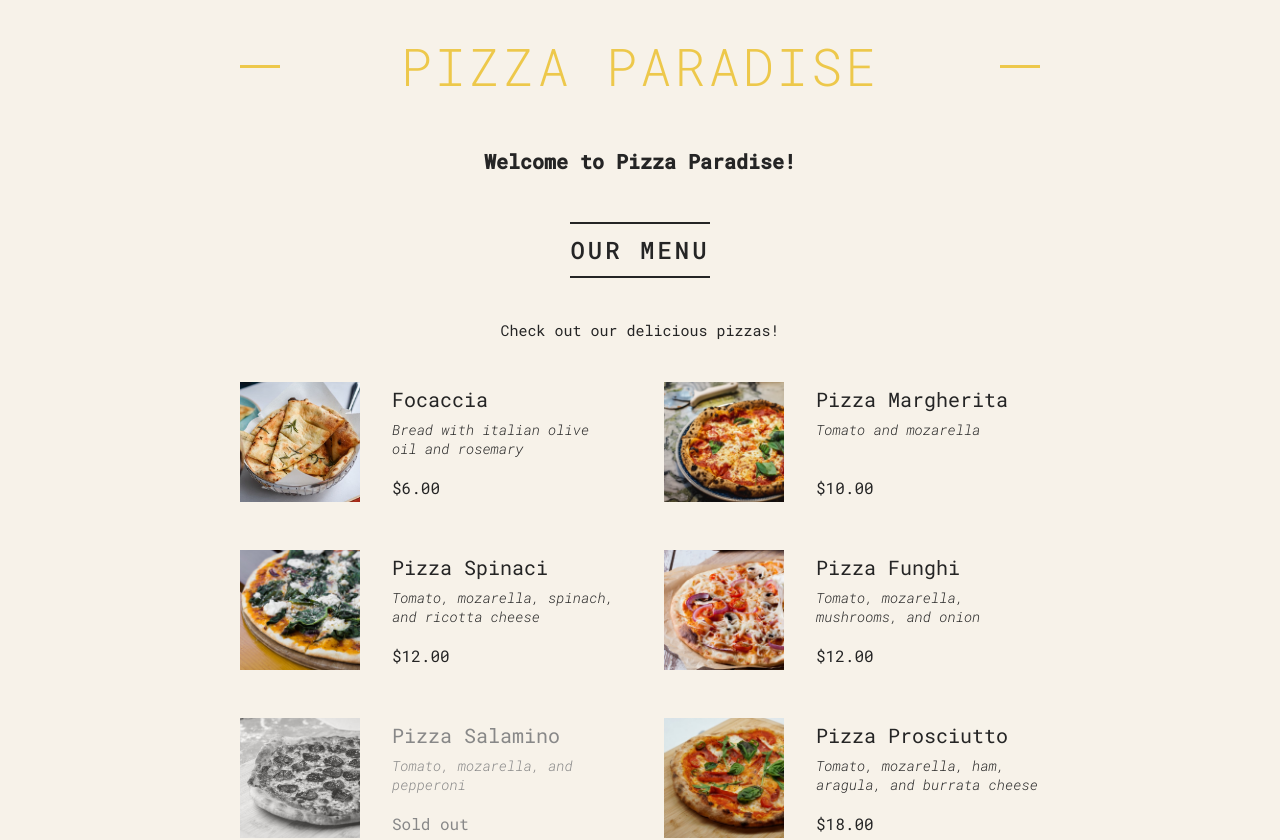
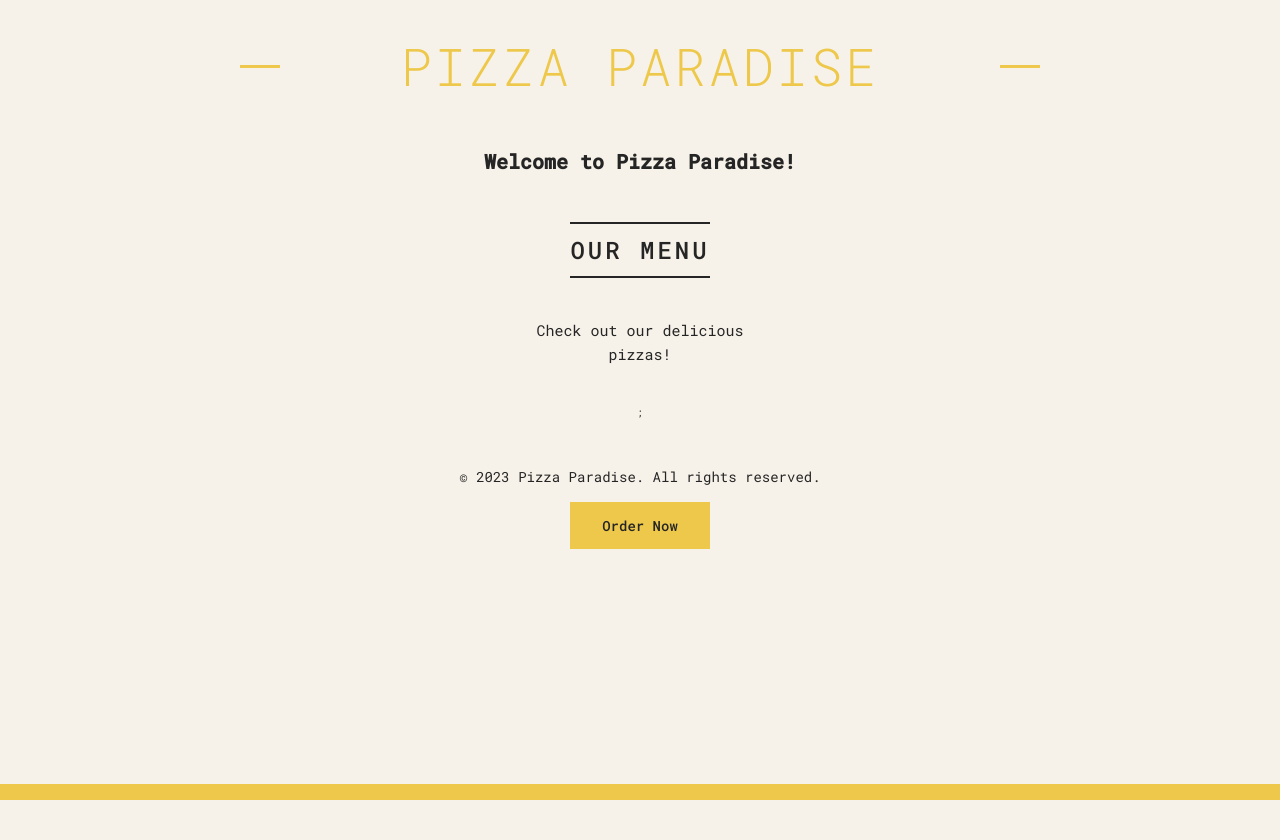
Before and after one commit to eldrich27/pizza-menu, a React (Vite) app in the folder pizza-menu-app/: page / in a window 1280 px wide. Shown: the top 840 px of the page. After the commit the page ends 800 px from the top, so only its background shows below. Built offline with nearby package versions, Linux system fonts and the light colour scheme.

Commit message:
Added logic for returning empty menu if menu data is nt available

```diff
--- a/pizza-menu-app/index.html
+++ b/pizza-menu-app/index.html
@@ -4,7 +4,7 @@
     <meta charset="UTF-8" />
     <link rel="icon" type="image/svg+xml" href="/favicon.svg" />
     <meta name="viewport" content="width=device-width, initial-scale=1.0" />
-    <title>pizza-menu-app</title>
+    <title>Pizza Paradise</title>
   </head>
   <body>
     <div id="root"></div>
--- a/pizza-menu-app/src/components/Menu.tsx
+++ b/pizza-menu-app/src/components/Menu.tsx
@@ -2,16 +2,23 @@ import Pizza from "./Pizza";
 import pizzaData from "../data";
 
 export function Menu() {
+//   const pizzas= pizzaData;
+  const pizzas:any = [];
+  const numPizzas: number = pizzas.length;
+
   return (
     <main className="menu">
       <h2>Our Menu</h2>
       <p>Check out our delicious pizzas!</p>
-
-      <ul className="pizzas">
-        {pizzaData.map((pizza) => (
-          <Pizza key={pizza.name} pizza={pizza} />
-        ))}
-      </ul>
+      {
+        numPizzas > 0 && (
+          <ul className="pizzas">
+            {pizzas.map((pizza) => (
+            <Pizza key={pizza.name} pizza={pizza} />
+            ))}
+          </ul>
+        )
+      };
     </main>
   );
 }
```
